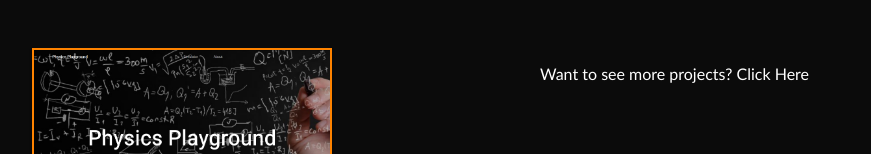
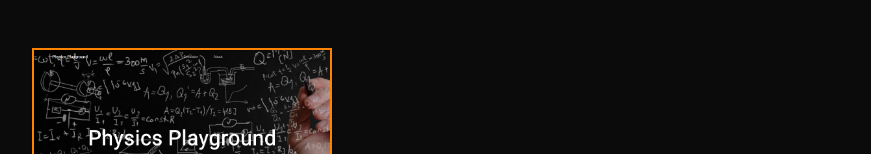
Before and after one commit to Mitravasu/PortfolioSite, a React (Create React App) app: page / in a window 1280 px wide. Shown: the part 1350-1504 px from the top of the page, without its empty margins (96-967 px from the left). Built offline with nearby package versions, Linux system fonts and the light colour scheme; the HTML template or start-up script is replaced by a standard one.

Commit message:
Fixed Flex issues with view more link

```diff
--- a/src/pages/Home.css
+++ b/src/pages/Home.css
@@ -38,6 +38,8 @@
     color: white;
     height: fit-content;
     width: fit-content;
+    align-self: flex-start;
+    padding-bottom: 15em;
 }
 
 .More a:hover {
@@ -61,7 +63,6 @@
     height: fit-content;
     width: fit-content; */
     /* padding-left: 0; */
-    padding-bottom: 15em;
 }
 .HomeMedia {
     min-width: 200px;
--- a/src/pages/Home.js
+++ b/src/pages/Home.js
@@ -92,8 +92,8 @@ function Home() {
               <li>Netlify CMS</li>
             </ul>
           </a>
-          <p class="More">Want to see more projects? <a href="/projects">Click Here</a></p>
         </div>
+        <p class="More">Want to see more projects? <a href="/projects">Click Here</a></p>
       </div>
     </div>
   );
--- a/src/pages/Projects.css
+++ b/src/pages/Projects.css
@@ -11,6 +11,7 @@
     padding-left: 15%;
     padding-top: 10%;
     padding-right: 15%;
+    padding-bottom: 15em;
 }
 
 .Media {
```
